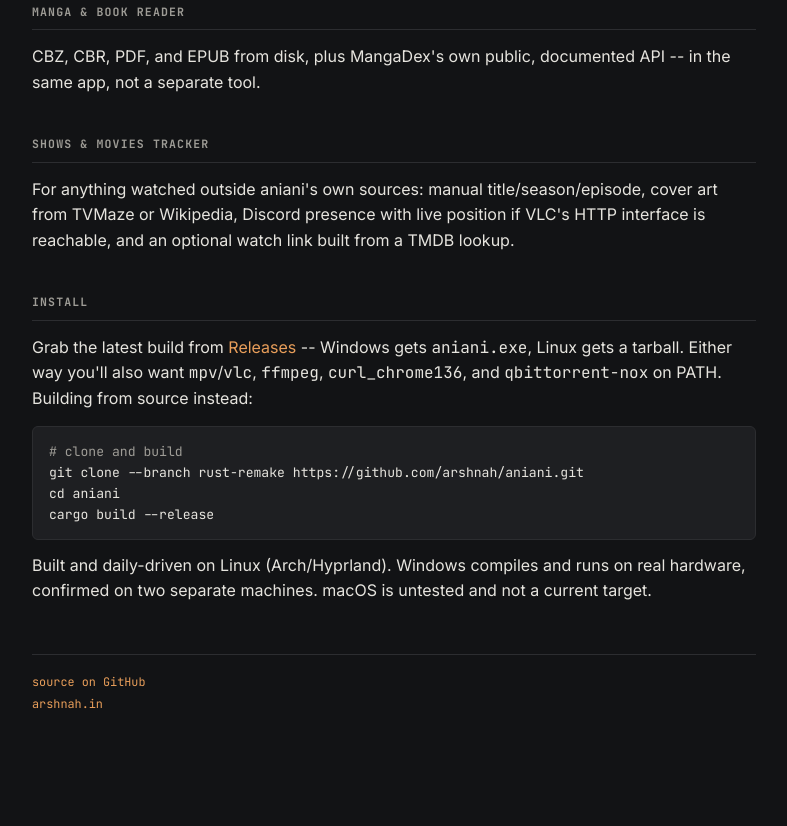
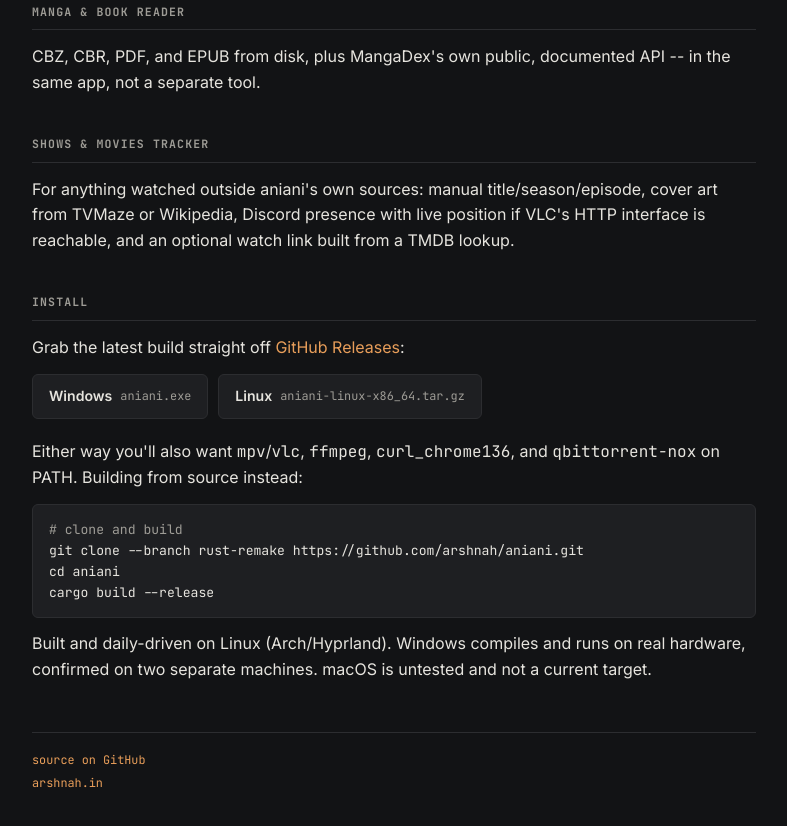
Before and after one commit to arshnah/aniani-site, a plain HTML site: page src/index.html in a window 1280 px wide. Shown: the part 1830-2656 px from the top of the page, without its empty margins (246-1033 px from the left). Before the commit the page ends 2616 px from the top, so only its background shows below. Drawn offline with Linux system fonts and the light colour scheme.

Commit message:
add direct download buttons for latest release

```diff
--- a/src/index.html
+++ b/src/index.html
@@ -103,7 +103,12 @@
 
   <section id="install">
     <h2>install</h2>
-    <p>Grab the latest build from <a href="https://github.com/arshnah/aniani/releases/latest" rel="noopener">Releases</a> -- Windows gets <code class="mono">aniani.exe</code>, Linux gets a tarball. Either way you'll also want <code class="mono">mpv</code>/<code class="mono">vlc</code>, <code class="mono">ffmpeg</code>, <code class="mono">curl_chrome136</code>, and <code class="mono">qbittorrent-nox</code> on PATH. Building from source instead:</p>
+    <p>Grab the latest build straight off <a href="https://github.com/arshnah/aniani/releases/latest" rel="noopener">GitHub Releases</a>:</p>
+    <div class="downloads">
+      <a class="dl-button" href="https://github.com/arshnah/aniani/releases/latest/download/aniani.exe" rel="noopener"><span class="plat">Windows</span><span class="file">aniani.exe</span></a>
+      <a class="dl-button" href="https://github.com/arshnah/aniani/releases/latest/download/aniani-linux-x86_64.tar.gz" rel="noopener"><span class="plat">Linux</span><span class="file">aniani-linux-x86_64.tar.gz</span></a>
+    </div>
+    <p>Either way you'll also want <code class="mono">mpv</code>/<code class="mono">vlc</code>, <code class="mono">ffmpeg</code>, <code class="mono">curl_chrome136</code>, and <code class="mono">qbittorrent-nox</code> on PATH. Building from source instead:</p>
     <pre class="code"><span class="c1"># clone and build</span>
 git clone --branch rust-remake https://github.com/arshnah/aniani.git
 cd aniani
--- a/src/styles.css
+++ b/src/styles.css
@@ -248,6 +248,42 @@
 
 pre.code .c1 { color: var(--muted); }
 
+.downloads {
+  display: flex;
+  gap: 10px;
+  flex-wrap: wrap;
+  margin: 14px 0 20px;
+}
+
+.dl-button {
+  display: flex;
+  align-items: center;
+  gap: 8px;
+  background: var(--surface);
+  border: 1px solid var(--line);
+  border-radius: 6px;
+  padding: 10px 16px;
+  font-size: 0.88rem;
+  color: var(--text);
+  border-bottom: 1px solid var(--line);
+  transition: border-color 0.15s ease, transform 0.15s ease;
+}
+
+.dl-button:hover {
+  border-color: var(--accent-dim);
+  transform: translateY(-1px);
+}
+
+.dl-button .plat {
+  font-weight: 600;
+}
+
+.dl-button .file {
+  font-family: "JetBrains Mono", monospace;
+  font-size: 0.74rem;
+  color: var(--muted);
+}
+
 footer {
   color: var(--muted);
   font-family: "JetBrains Mono", monospace;
```
